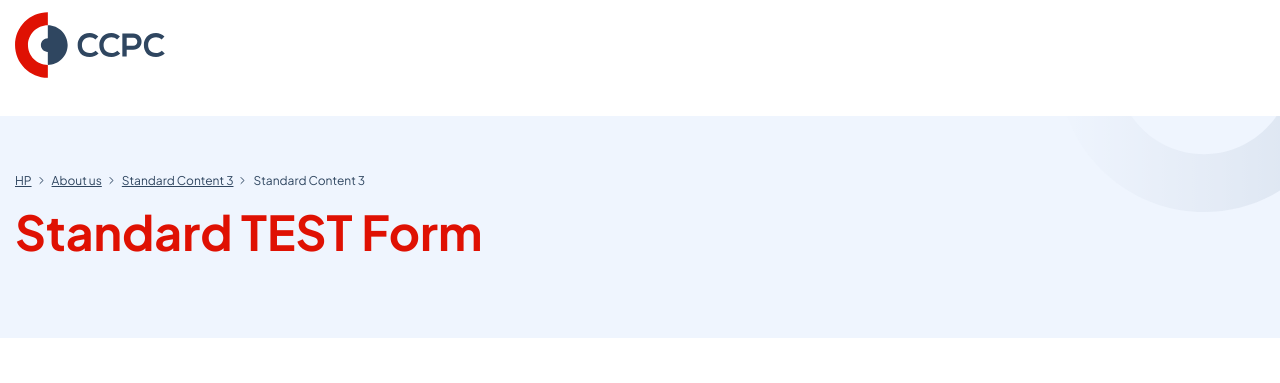
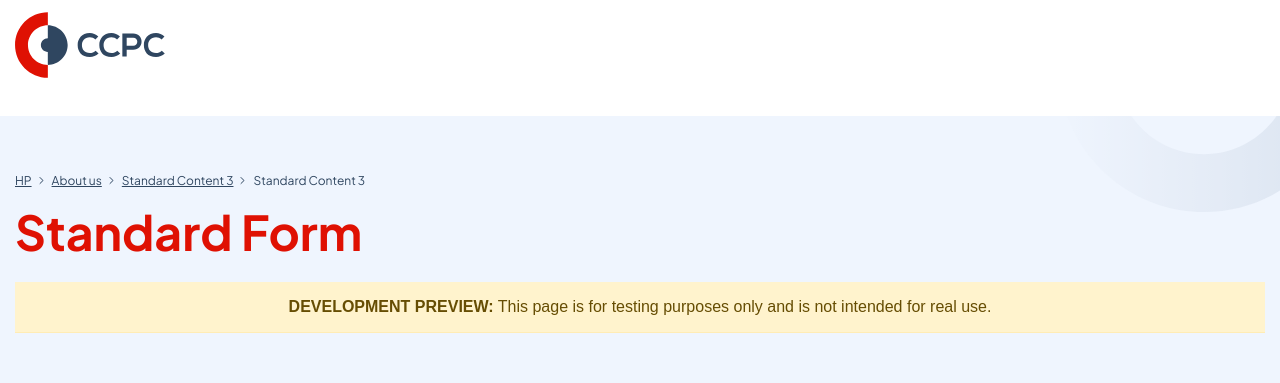
Before and after one commit to DouglasLimaTEKenable/form-poc, a plain HTML site: page index.html in a window 1280 px wide. Shown: the top 383 px of the page. Drawn offline with Linux system fonts and the light colour scheme.

```diff
--- a/index.html
+++ b/index.html
@@ -73,7 +73,10 @@
                                         3</a></li>
                             </ol>
                         </nav>
-                        <h1>Standard TEST Form</h1>
+                        <h1>Standard Form</h1>
+                        <div style="background-color: #fff3cd; color: #664d03; text-align: center; padding: 12px; font-family: sans-serif; border-bottom: 1px solid #ffecb5;">
+							<strong>DEVELOPMENT PREVIEW:</strong> This page is for testing purposes only and is not intended for real use.
+						</div>
                     </div>
                 </div>
             </div>
```
